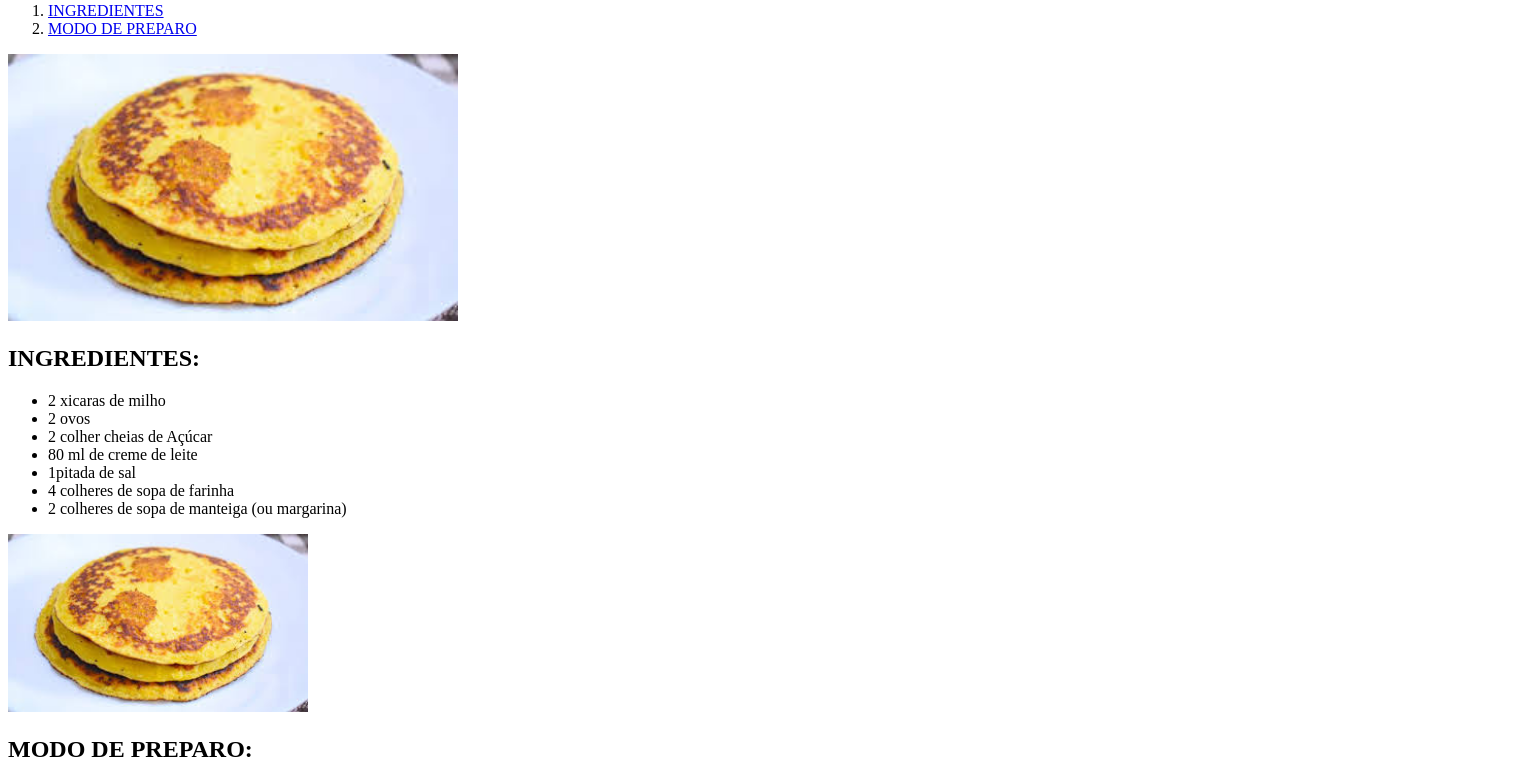
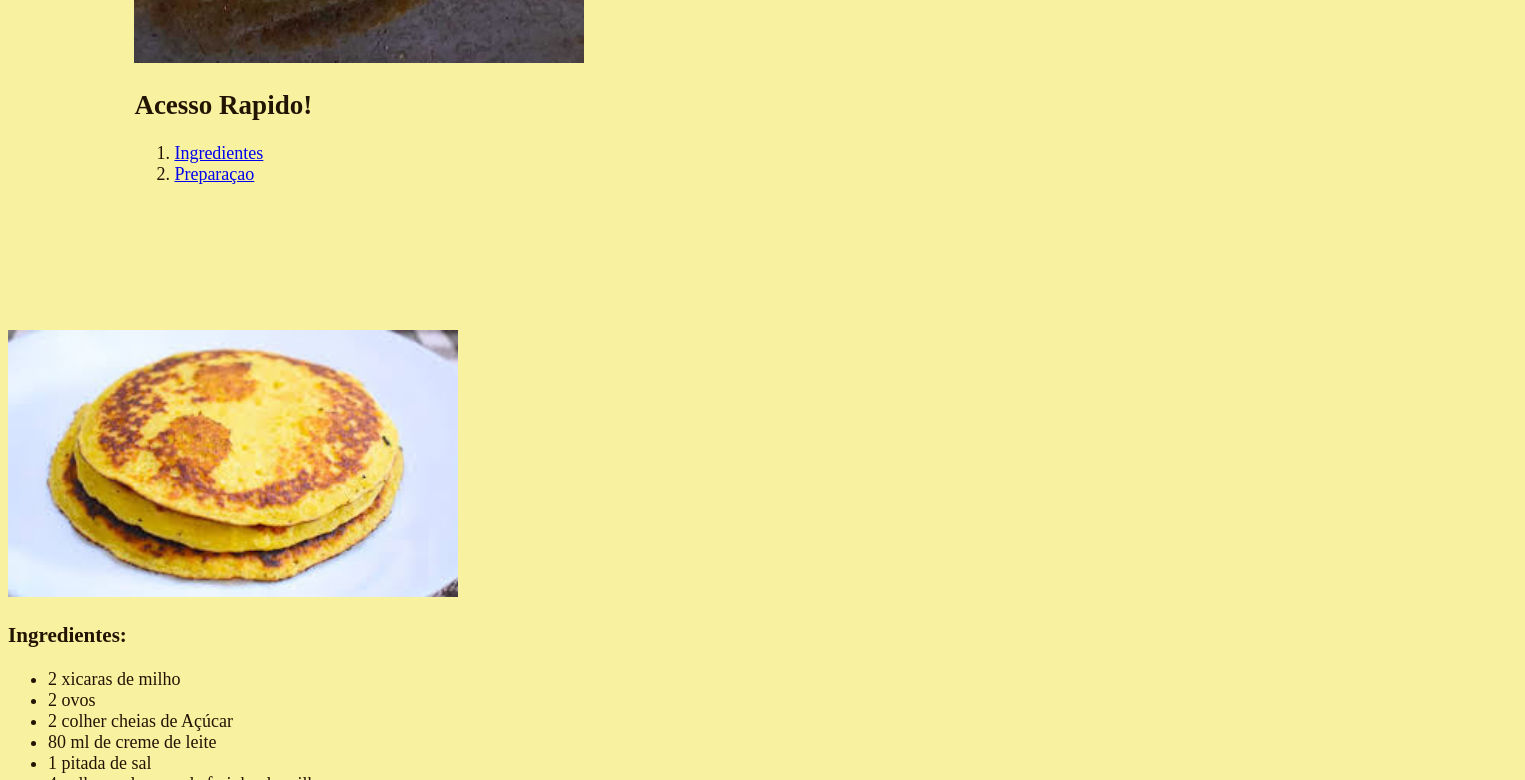
Before and after one commit to DianaMontenegro8/Html-Exercicio1, a plain HTML site: page index.html in a window 1280 px wide. Shown: the part 612-1392 px from the top of the page, 1525 px wide, since content can reach past the window. Drawn offline with Linux system fonts and the light colour scheme.

Commit message:
melhoras no HTML e inicio do css

```diff
--- a/index.html
+++ b/index.html
@@ -1,50 +1,57 @@
 <!DOCTYPE html>
 <html lang="pt-BR">
+
 <head>
     <meta charset="UTF-8">
     <meta http-equiv="X-UA-Compatible" content="IE=edge">
     <meta name="viewport" content="width=device-width, initial-scale=1.0">
+    <link rel="stylesheet" href="style.css">
     <title>"RECEITAS VENEZUELANAS"</title>
 </head>
 
 <body>
+    <div class="Inicio">
         <h1>Receitas Massa de Cachapa "Panquecas Venezuelana" </h1>
-    <img src="cachapas_450x450.jpg" width="450" alt = "Cachapas Venezuelanas" >
+        <img class="cachapa" src="cachapas_450x450.jpg" width="450" alt="Cachapas Venezuelanas">
+        <h2>Acesso Rapido!</h2>
+        <ol>
+            <li><a href="#Ingredientes"> Ingredientes</li>
+            <li><a href="#Preparaçao">Preparaçao</a></li>
+        </ol>
+    </div>
 
 
-          <h1>Acesso Rapido!</h1>
-          <ol>
-<li><a href ="#Ingredientes"> INGREDIENTES</a></li>
- <li><a href ="#MODO DE PREPARO"> MODO DE PREPARO</a></li>
-          </ol>
- <img src="images.jfif" width="450" alt = "Cachapas Venezuelanas" >
-
-</body>
-<body>
-    <h2 id="Ingredientes">INGREDIENTES:</h2>
+    <div class="li-ingredientes">
+        <img class="cachapa" src="images.jfif" width="450" alt="Cachapas Venezuelanas">
+        <h3 id="Ingredientes">Ingredientes:</h3>
         <ul>
             <Li>2 xicaras de milho</Li>
             <li>2 ovos</li>
             <li>2 colher cheias de Açúcar</li>
             <li>80 ml de creme de leite</li>
-        <li> 1pitada de sal</li>
-        <li>4 colheres de sopa de farinha</li>
+            <li>1 pitada de sal</li>
+            <li>4 colheres de sopa de farinha de milho</li>
             <li>2 colheres de sopa de manteiga (ou margarina)</li>
         </ul>
-<div>
-<img src="images.jfif" width="300" alt = "Cachapas Venezuelanas"
-><h2 id="MODO DE PREPARO">MODO DE PREPARO: </h2>
+    </div>
+
+    <div class="li-preparaçao">
+        <img class="cachapa" src="images.jfif" width="300" alt="Cachapas Venezuelanas">
+        <h4 id="Preparaçao">Preparaçao</h4>
         <ol>
             <li> Junte todos os ingredientes e bata no liquidificador até ficar homogêneo.</li>
             <li>Unte uma frigideira com óleo abundante e deixe esquentar bem</li>
-    <li>Coloque uma porção de massa suficiente para formar um disco grosso (mais grosso que uma panqueca convencional).</li>
+            <li>Coloque uma porção de massa suficiente para formar um disco grosso (mais grosso que uma panqueca
+                convencional).</li>
             <li>Deixe cozinhar em fogo baixo tampado até a superfície secar e começar a formar uma crosta fina</li>
             <li>Quando a parte de baixo estiver começando a torrar vire a cachapa e deixe tostar o outro lado
-    <li>Recheios sugeridos: Fatias grossas de queijo branco ou Minas fresco, queijo com presunto, carne ou frango desfiados temperados ou o que mais gostar.</li>
+            <li>Recheios sugeridos: Fatias grossas de queijo branco ou Minas fresco, queijo com presunto, carne ou
+                frango desfiados temperados ou o que mais gostar.</li>
             <li>Se feita em frigideira pequena faz 6 cachapas</li>
             <li>Está pronta, servir quente! Agora é só escolher o recheio de sua preferência e se deleitar.</li>
+        </ol>
+        <img class="cachapa" src="images (2).jfif" width="300" alt="Cachapas Venezuelanas" </div>
+    </div>
+</body>
 
-</ol>
-<div><img src="images (2).jfif" width="300" alt = "Cachapas Venezuelanas"</div>
-</body>
 </html>
--- /dev/null
+++ b/style.css
@@ -0,0 +1,11 @@
+body {
+    background-color: rgb(248, 242, 160);
+    font-size: 18px;
+    color: rgb(34, 20, 3);
+}
+
+.Inicio {
+    width: 100%;
+    padding: 10%;
+
+}
```
Lines whose indentation alone changed are shown as unchanged.
